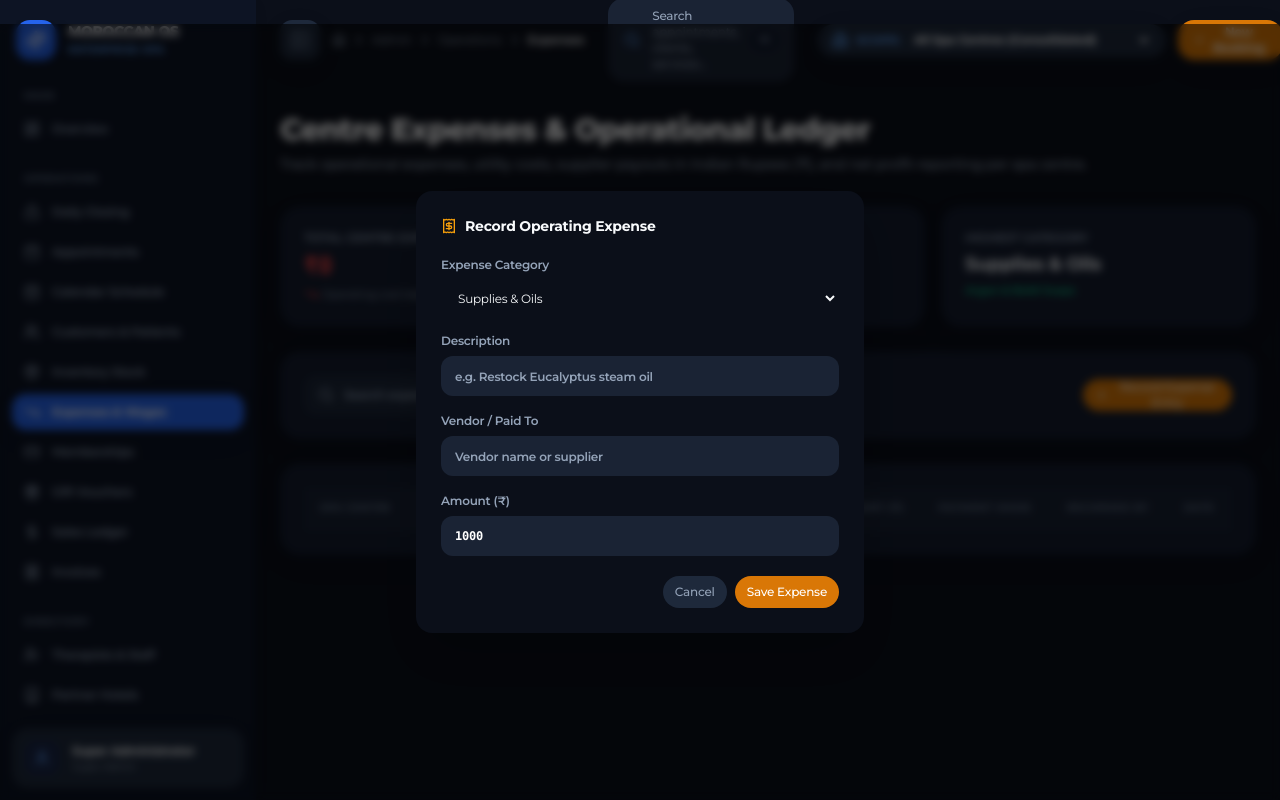
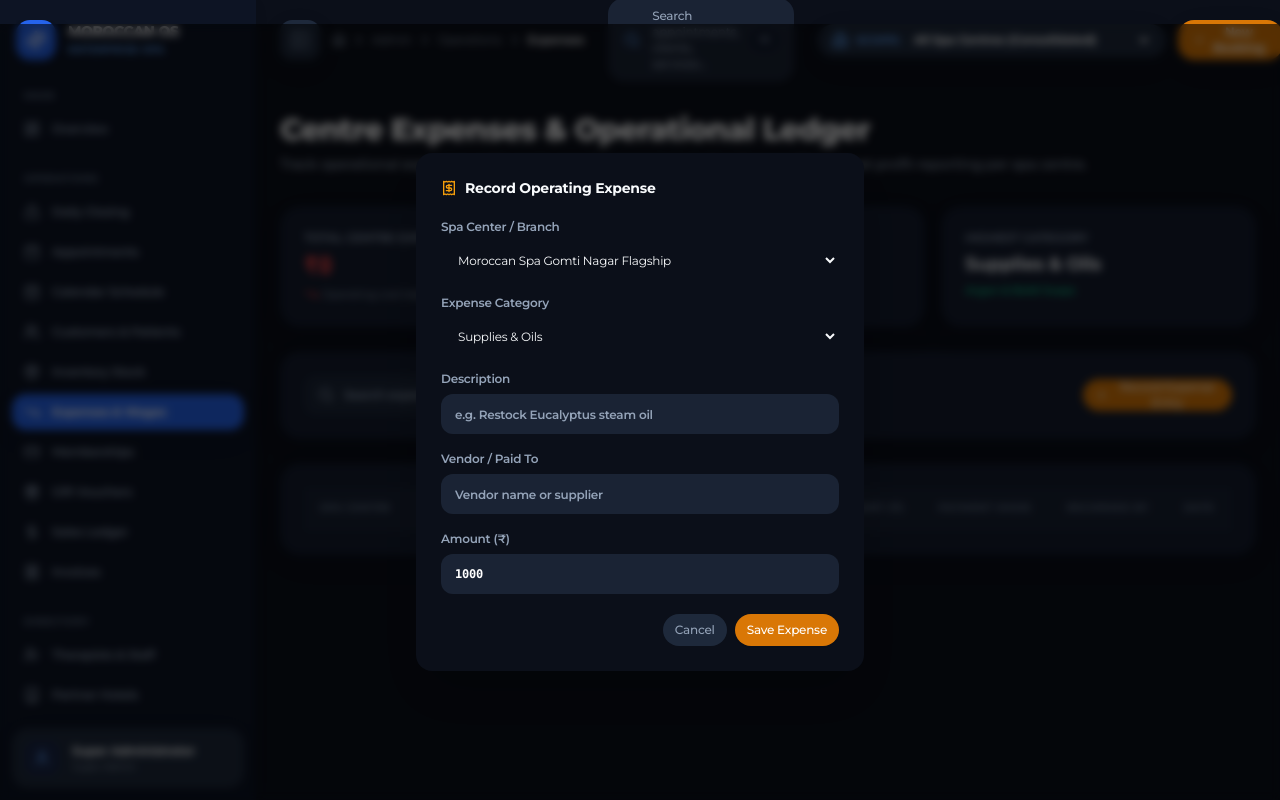
Before and after one commit to abhiifx-lab/moroccan-spa-admin, a Next.js app: page /admin/operations/expenses in a window 1280 px wide. Both pictures are taken after a click on the button "Record Expense Entry". Shown: the top 800 px of the page. Built offline with nearby package versions, Linux system fonts and the light colour scheme.

Commit message:
feat: Add centre-wise Spa Center select dropdown to Expense Entry and filter Daily Register by centreId

```diff
--- a/src/app/admin/operations/expenses/page.tsx
+++ b/src/app/admin/operations/expenses/page.tsx
@@ -9,6 +9,7 @@ import { Table, TableHeader, TableRow, TableHead, TableBody, TableCell } from '@
 import { Badge } from '@/components/ui/badge';
 import { Button } from '@/components/ui/button';
 import { Input } from '@/components/ui/input';
+import { toast } from 'sonner';
 import { Search, Plus, DollarSign, TrendingDown, Receipt } from 'lucide-react';
 
 export default function ExpensesPage() {
@@ -19,11 +20,12 @@ export default function ExpensesPage() {
 
   // Add Expense Modal
   const [isAddOpen, setIsAddOpen] = useState(false);
+  const [selectedCentreId, setSelectedCentreId] = useState<string>('loc_1');
   const [category, setCategory] = useState<ExpenseRecord['category']>('Supplies & Oils');
   const [description, setDescription] = useState('');
   const [amount, setAmount] = useState(1000);
   const [paidTo, setPaidTo] = useState('');
-  const [paymentMethod, setPaymentMethod] = useState('UPI / Razorpay');
+  const [paymentMethod, setPaymentMethod] = useState('Cash');
 
   const loadData = async () => {
     const list = await expenseService.getExpenses(activeCentreFilter);
@@ -34,17 +36,24 @@ export default function ExpensesPage() {
 
   useEffect(() => {
     loadData();
+    if (activeCentreFilter && activeCentreFilter !== 'all') {
+      setSelectedCentreId(activeCentreFilter);
+    }
   }, [activeCentreFilter]);
 
   const handleAddExpense = async (e: React.FormEvent) => {
     e.preventDefault();
     if (!description || !paidTo) return;
 
-    const assignedCentreObj = centres.find((c) => c.id === activeCentreFilter) || centres[0];
+    const chosenCentreObj = centres.find((c) => c.id === selectedCentreId) || {
+      id: selectedCentreId,
+      name: selectedCentreId === 'loc_2' ? 'Moroccan Spa Hazratganj Elite' : 'Moroccan Spa Gomti Nagar Flagship',
+    };
 
+    try {
       await expenseService.addExpense({
-      centreId: assignedCentreObj.id,
-      centreName: assignedCentreObj.name,
+        centreId: chosenCentreObj.id,
+        centreName: chosenCentreObj.name,
         category,
         description,
         amount: Number(amount),
@@ -56,7 +65,11 @@ export default function ExpensesPage() {
       setIsAddOpen(false);
       setDescription('');
       setPaidTo('');
+      toast.success(`Expense entry saved for ${chosenCentreObj.name}!`);
       await loadData();
+    } catch (err: any) {
+      toast.error(err.message || 'Failed to save expense entry');
+    }
   };
 
   const filteredExpenses = expenses.filter(
@@ -168,6 +181,22 @@ export default function ExpensesPage() {
 
               <form onSubmit={handleAddExpense} className="space-y-3">
                 <div className="space-y-1">
+                  <label className="text-xs font-semibold text-muted-foreground">Spa Center / Branch</label>
+                  <select
+                    value={selectedCentreId}
+                    onChange={(e) => setSelectedCentreId(e.target.value)}
+                    className="w-full h-9 rounded-md border border-border bg-background px-3 text-xs text-foreground focus:outline-none focus:ring-2 focus:ring-amber-500"
+                    required
+                  >
+                    {centres.map((c) => (
+                      <option key={c.id} value={c.id}>
+                        {c.name}
+                      </option>
+                    ))}
+                  </select>
+                </div>
+
+                <div className="space-y-1">
                   <label className="text-xs font-semibold text-muted-foreground">Expense Category</label>
                   <select
                     value={category}
```
Also changed, not shown: 1 other file (tests, documents, lock files or other folders). Lines whose indentation alone changed are shown as unchanged.
